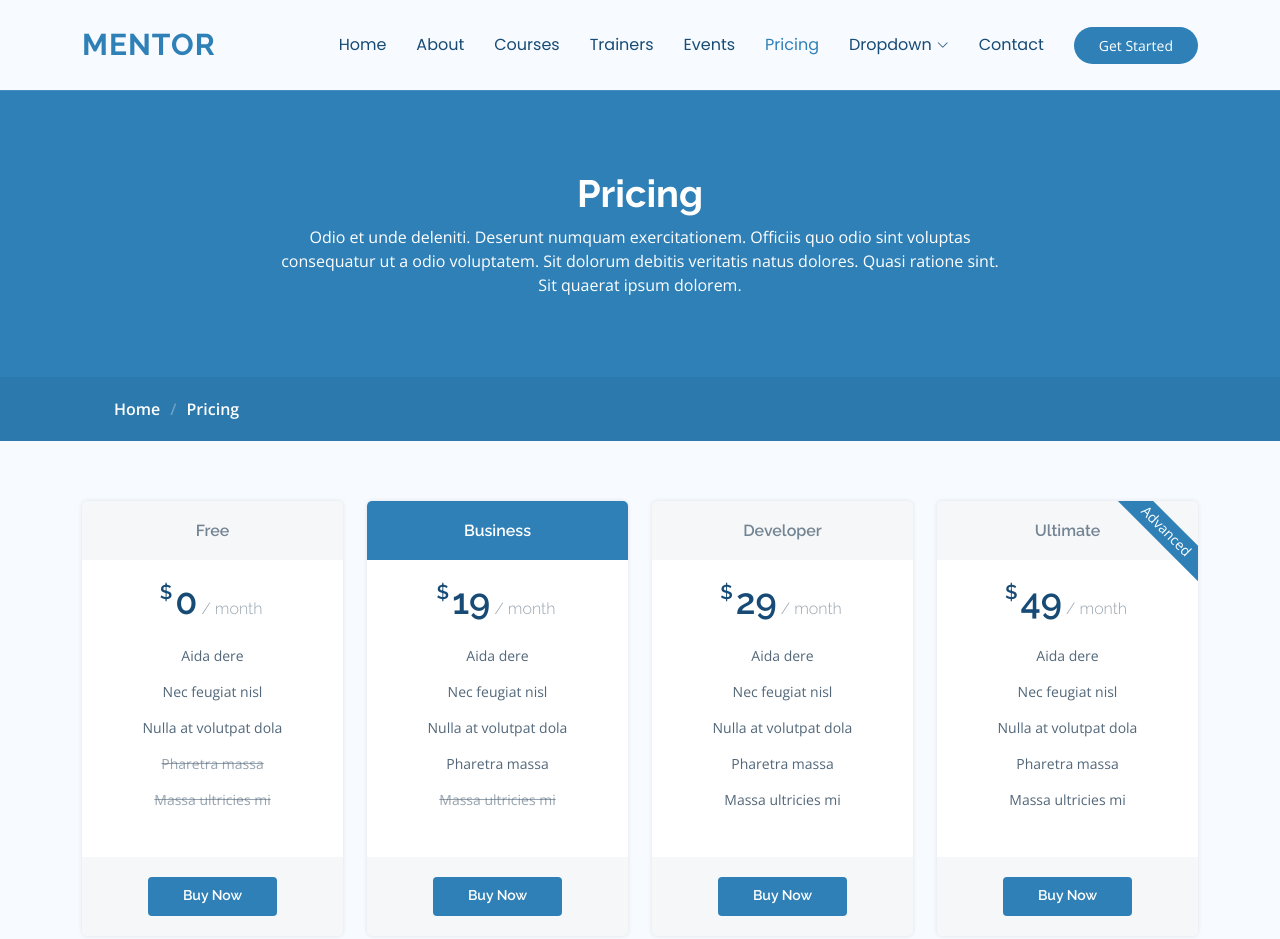
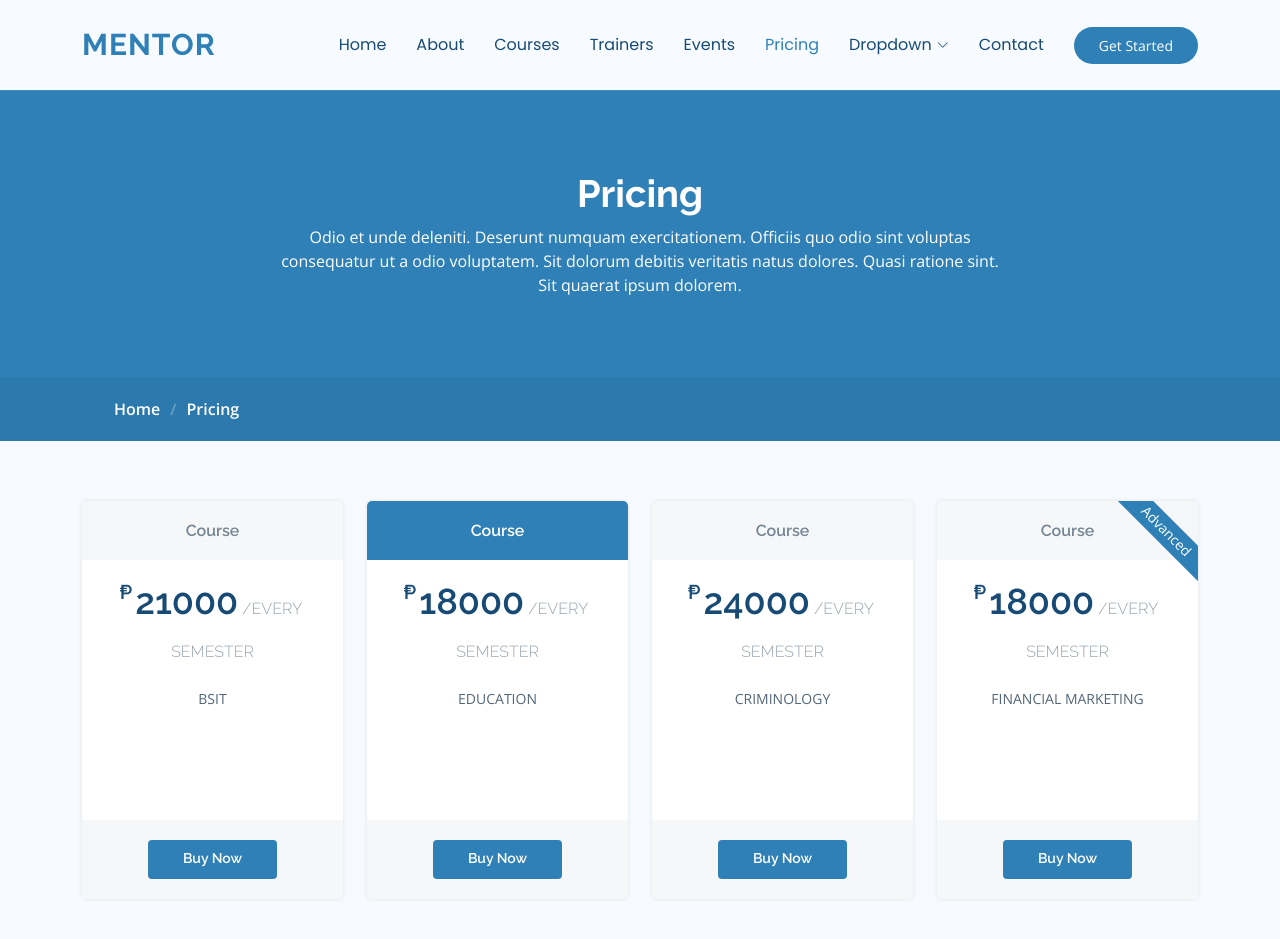
Before and after one commit to nvrroaika12/Navarro-project-2, a plain HTML site: page pricing.html in a window 1280 px wide. Shown: the top 939 px of the page. Drawn offline with nearby package versions, Linux system fonts and the light colour scheme.

Commit message:
Add files via upload

```diff
--- a/pricing.html
+++ b/pricing.html
@@ -115,14 +115,14 @@
 
           <div class="col-xl-3 col-lg-6" data-aos="fade-up" data-aos-delay="100">
             <div class="pricing-item">
-              <h3>Free</h3>
-              <h4><sup>$</sup>0<span> / month</span></h4>
+              <h3>Course</h3>
+              <h4><sup>₱</sup>21000<span> /EVERY SEMESTER</span></h4>
               <ul>
-                <li>Aida dere</li>
-                <li>Nec feugiat nisl</li>
-                <li>Nulla at volutpat dola</li>
-                <li class="na">Pharetra massa</li>
-                <li class="na">Massa ultricies mi</li>
+                <li>BSIT</li>
+                <li></li>
+                <li></li>
+                <li class="na"></li>
+                <li class="na"></li>
               </ul>
               <div class="btn-wrap">
                 <a href="#" class="btn-buy">Buy Now</a>
@@ -132,14 +132,14 @@
 
           <div class="col-xl-3 col-lg-6" data-aos="fade-up" data-aos-delay="200">
             <div class="pricing-item featured">
-              <h3>Business</h3>
-              <h4><sup>$</sup>19<span> / month</span></h4>
+              <h3>Course</h3>
+              <h4><sup>₱</sup>18000<span> /EVERY SEMESTER</span></h4>
               <ul>
-                <li>Aida dere</li>
-                <li>Nec feugiat nisl</li>
-                <li>Nulla at volutpat dola</li>
-                <li>Pharetra massa</li>
-                <li class="na">Massa ultricies mi</li>
+                <li>EDUCATION</li>
+                <li></li>
+                <li></li>
+                <li></li>
+                <li class="na"></li>
               </ul>
               <div class="btn-wrap">
                 <a href="#" class="btn-buy">Buy Now</a>
@@ -149,14 +149,14 @@
 
           <div class="col-xl-3 col-lg-6" data-aos="fade-up" data-aos-delay="400">
             <div class="pricing-item">
-              <h3>Developer</h3>
-              <h4><sup>$</sup>29<span> / month</span></h4>
+              <h3>Course</h3>
+              <h4><sup>₱</sup>24000<span> /EVERY SEMESTER</span></h4>
               <ul>
-                <li>Aida dere</li>
-                <li>Nec feugiat nisl</li>
-                <li>Nulla at volutpat dola</li>
-                <li>Pharetra massa</li>
-                <li>Massa ultricies mi</li>
+                <li>CRIMINOLOGY</li>
+                <li></li>
+                <li></li>
+                <li></li>
+                <li></li>
               </ul>
               <div class="btn-wrap">
                 <a href="#" class="btn-buy">Buy Now</a>
@@ -167,14 +167,14 @@
           <div class="col-xl-3 col-lg-6" data-aos="fade-up" data-aos-delay="400">
             <div class="pricing-item">
               <span class="advanced">Advanced</span>
-              <h3>Ultimate</h3>
-              <h4><sup>$</sup>49<span> / month</span></h4>
+              <h3>Course</h3>
+              <h4><sup>₱</sup>18000<span> /EVERY SEMESTER</span></h4>
               <ul>
-                <li>Aida dere</li>
-                <li>Nec feugiat nisl</li>
-                <li>Nulla at volutpat dola</li>
-                <li>Pharetra massa</li>
-                <li>Massa ultricies mi</li>
+                <li>FINANCIAL MARKETING</li>
+                <li></li>
+                <li></li>
+                <li></li>
+                <li></li>
               </ul>
               <div class="btn-wrap">
                 <a href="#" class="btn-buy">Buy Now</a>
```
